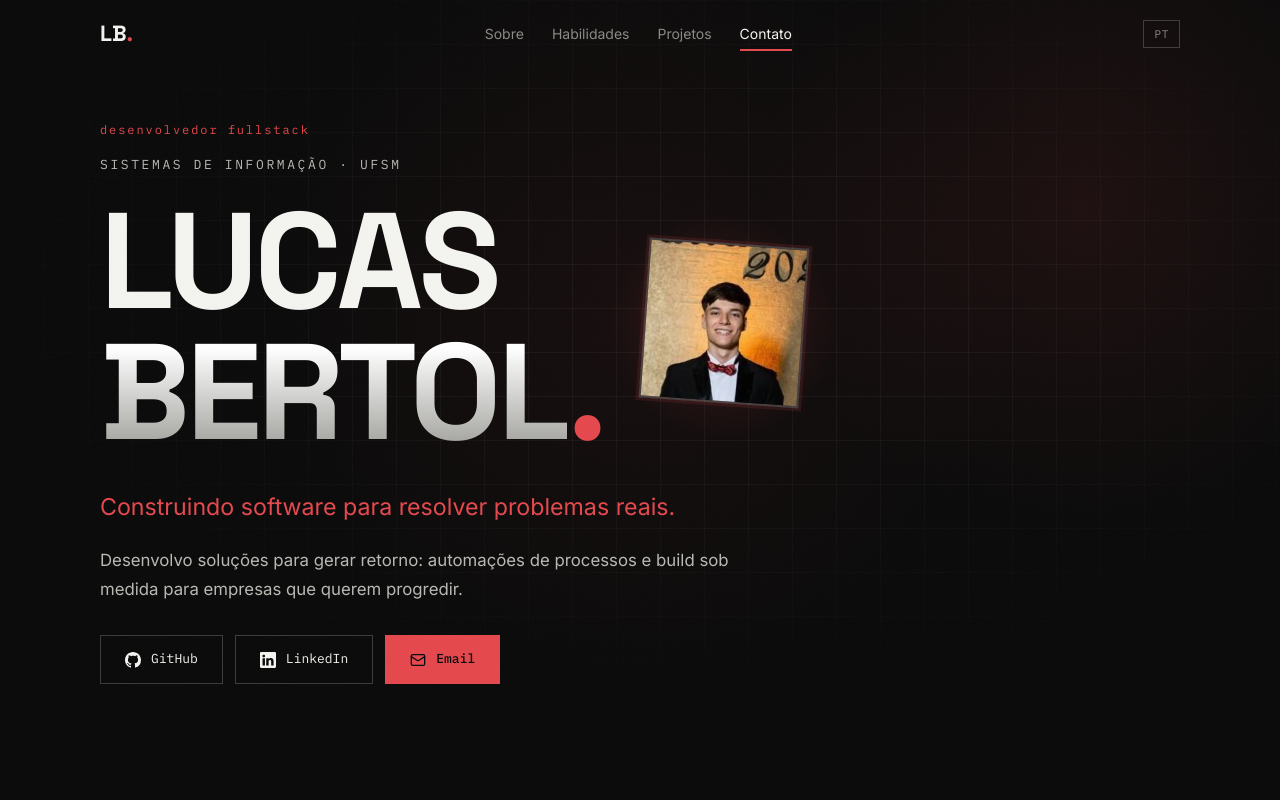
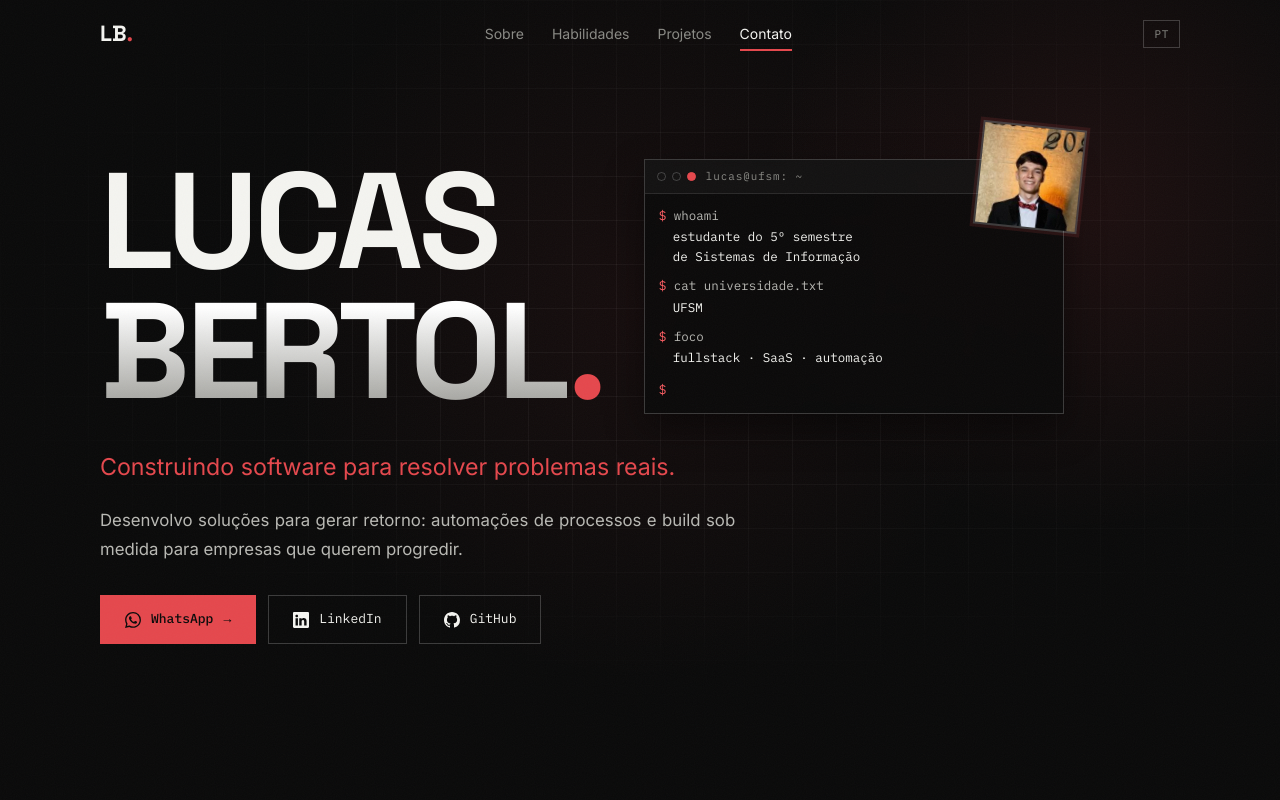
Before and after one commit to lucassbertol/portfolio, a React (Vite) app: page / in a window 1280 px wide. Shown: the top 800 px of the page. Built offline with nearby package versions, Linux system fonts and the light colour scheme.

Commit message:
front end improvements

```diff
--- a/index.html
+++ b/index.html
@@ -6,7 +6,7 @@
     <title>Lucas Bertol | Dev Fullstack</title>
     <meta
       name="description"
-      content="Desenvolvedor Fullstack que resolve problemas reais com código: do controle remoto dos laboratórios da UFSM ao marketplace universitário UniMKT."
+      content="Desenvolvedor Fullstack que resolve problemas reais com código."
     />
     <meta name="author" content="Lucas Bertol" />
     <meta name="theme-color" content="#0a0a0a" />
@@ -19,7 +19,7 @@
     <meta property="og:title" content="Lucas Bertol — Desenvolvedor Fullstack" />
     <meta
       property="og:description"
-      content="Desenvolvedor Fullstack que resolve problemas reais com código: do controle remoto dos laboratórios da UFSM ao marketplace universitário UniMKT."
+      content="Desenvolvedor Fullstack que resolve problemas reais com código."
     />
     <meta property="og:url" content="https://lucasbertol.dev.br/" />
     <meta property="og:image" content="https://lucasbertol.dev.br/og-image.png" />
@@ -32,7 +32,7 @@
     <meta name="twitter:title" content="Lucas Bertol | Dev Fullstack" />
     <meta
       name="twitter:description"
-      content="Desenvolvedor Fullstack que resolve problemas reais com código: do controle remoto dos laboratórios da UFSM ao marketplace universitário UniMKT."
+      content="Desenvolvedor Fullstack que resolve problemas reais com código."
     />
     <meta name="twitter:image" content="https://lucasbertol.dev.br/og-image.png" />
 
--- a/src/components/Hero.tsx
+++ b/src/components/Hero.tsx
@@ -1,7 +1,8 @@
 import { useRef } from 'react';
 import { site } from '../config/site';
 import { useLang } from '../i18n/LangContext';
-import { GithubIcon, LinkedinIcon, MailIcon } from './icons';
+import { GithubIcon, LinkedinIcon, WhatsappIcon } from './icons';
+import { HeroTerminal } from './HeroTerminal';
 
 export function Hero() {
   const { t } = useLang();
@@ -25,8 +26,6 @@ export function Hero() {
     <section id="sobre" className="hero" aria-label={t.hero.sectionAria} onMouseMove={onMouseMove}>
       <div className="hero-fx" ref={fxRef} aria-hidden="true" />
       <div className="container">
-        <p className="section-kicker">{t.hero.kicker}</p>
-        <p className="hero-eyebrow">{t.hero.eyebrow}</p>
         <div className="hero-name-row">
           <h1 className="hero-title">
             Lucas
@@ -34,7 +33,8 @@ export function Hero() {
             <span className="hero-title-fade">Bertol</span>
             <span className="accent-dot">.</span>
           </h1>
-          <div className="hero-avatar-wrap">
+          <div className="hero-terminal-wrap">
+            <HeroTerminal />
             <img
               src={`${import.meta.env.BASE_URL}minhafoto.jpeg`}
               alt="Lucas Bertol"
@@ -45,19 +45,19 @@ export function Hero() {
         <p className="hero-tagline">{t.hero.tagline}</p>
         <p className="hero-text">{t.hero.text}</p>
         <div className="hero-actions">
-          <a href={site.github} className="btn btn-ghost" target="_blank" rel="noopener noreferrer">
-            <GithubIcon /> GitHub
-          </a>
           <a
-            href={site.linkedin}
-            className="btn btn-ghost"
+            className="btn btn-primary"
+            href={site.whatsapp}
             target="_blank"
             rel="noopener noreferrer"
           >
+            <WhatsappIcon /> WhatsApp <span aria-hidden="true">→</span>
+          </a>
+          <a href={site.linkedin} className="btn btn-ghost" target="_blank" rel="noopener noreferrer">
             <LinkedinIcon /> LinkedIn
           </a>
-          <a className="btn btn-primary" href={`mailto:${site.email}`}>
-            <MailIcon /> Email
+          <a href={site.github} className="btn btn-ghost" target="_blank" rel="noopener noreferrer">
+            <GithubIcon /> GitHub
           </a>
         </div>
       </div>
--- /dev/null
+++ b/src/components/HeroTerminal.tsx
@@ -0,0 +1,40 @@
+import { useLang } from '../i18n/LangContext';
+
+export function HeroTerminal() {
+  const { t } = useLang();
+  const { title, lines } = t.hero.terminal;
+
+  return (
+    <div className="hero-terminal">
+      <div className="hero-terminal-bar" aria-hidden="true">
+        <span className="hero-terminal-dots" aria-hidden="true">
+          <i />
+          <i />
+          <i className="is-accent" />
+        </span>
+        <span className="hero-terminal-title">{title}</span>
+      </div>
+      <div className="hero-terminal-body">
+        {lines.map((line) => (
+          <div key={line.cmd} className="hero-terminal-entry">
+            <p className="hero-terminal-cmd">
+              <span className="hero-terminal-prompt">$</span> {line.cmd}
+            </p>
+            <p className="hero-terminal-out">
+              {line.out.split('\n').map((part, i, arr) => (
+                <span key={part}>
+                  {part}
+                  {i < arr.length - 1 && <br />}
+                </span>
+              ))}
+            </p>
+          </div>
+        ))}
+        <p className="hero-terminal-cmd hero-terminal-live">
+          <span className="hero-terminal-prompt">$</span>{' '}
+          <span className="hero-terminal-cursor" aria-hidden="true" />
+        </p>
+      </div>
+    </div>
+  );
+}
--- a/src/i18n/dictionaries.ts
+++ b/src/i18n/dictionaries.ts
@@ -15,11 +15,17 @@ const pt = {
     ],
   },
   hero: {
-    kicker: 'desenvolvedor fullstack',
-    eyebrow: 'Sistemas de Informação · UFSM',
     tagline: 'Construindo software para resolver problemas reais.',
     text: 'Desenvolvo soluções para gerar retorno: automações de processos e build sob medida para empresas que querem progredir.',
     sectionAria: 'Sobre',
+    terminal: {
+      title: 'lucas@ufsm: ~',
+      lines: [
+        { cmd: 'whoami', out: 'estudante do 5º semestre\nde Sistemas de Informação' },
+        { cmd: 'cat universidade.txt', out: 'UFSM' },
+        { cmd: 'foco', out: 'fullstack · SaaS · automação' },
+      ],
+    },
   },
   skills: {
     kicker: '/atuacao',
@@ -48,7 +54,7 @@ const pt = {
       unimkt: {
         tagline: 'Um marketplace pensado para o ambiente universitário.',
         description:
-          'Marketplace universitário construído do zero em PHP e MySQL: modelagem do banco, sistema de autenticação de usuários, publicação e gestão de anúncios. No ar em unimkt.shop.',
+          'Marketplace universitário construído do zero em PHP e banco de dados em MySQL: modelagem do banco, sistema de autenticação de usuários, publicação e gestão de anúncios. No ar em unimkt.shop.',
         cta: 'Visitar projeto',
       },
     } as Record<ProjectId, { tagline: string; description: string; badge?: string; cta: string }>,
@@ -78,11 +84,17 @@ const en: typeof pt = {
     ],
   },
   hero: {
-    kicker: 'fullstack developer',
-    eyebrow: 'Information Systems · UFSM',
     tagline: 'Building software to solve real problems.',
     text: "I build solutions that generate results: process automation and custom-built systems for companies that want to move forward.",
     sectionAria: 'About',
+    terminal: {
+      title: 'lucas@ufsm: ~',
+      lines: [
+        { cmd: 'whoami', out: '5th semester Information\nSystems student' },
+        { cmd: 'cat universidade.txt', out: 'UFSM' },
+        { cmd: 'foco', out: 'fullstack · SaaS · automation' },
+      ],
+    },
   },
   skills: {
     kicker: '/expertise',
--- a/src/styles/global.css
+++ b/src/styles/global.css
@@ -431,15 +431,6 @@ section[id] {
   z-index: 1;
 }
 
-.hero-eyebrow {
-  font-family: var(--font-mono);
-  font-size: 13px;
-  letter-spacing: 0.2em;
-  text-transform: uppercase;
-  color: var(--text-2);
-  margin: 0 0 20px;
-}
-
 .hero-title {
   margin: 0;
   font-family: var(--font-display);
@@ -470,6 +461,8 @@ section[id] {
   line-height: 1.7;
   max-width: 60ch;
   margin: 20px 0 0;
+  text-align: justify;
+  hyphens: auto;
 }
 
 .hero-name-row {
@@ -479,30 +472,130 @@ section[id] {
   flex-wrap: wrap;
 }
 
-.hero-avatar-wrap {
+.hero-terminal-wrap {
   position: relative;
   flex-shrink: 0;
 }
 
-.hero-avatar-wrap::before {
-  content: '';
+.hero-avatar {
   position: absolute;
-  inset: -22%;
-  background: radial-gradient(circle, rgba(229, 72, 77, 0.18), transparent 68%);
-}
-
-.hero-avatar {
-  width: 160px;
-  height: 160px;
+  top: -34px;
+  right: -18px;
+  width: 104px;
+  height: 104px;
   object-fit: cover;
   border: 2px solid var(--line-strong);
   box-shadow: 0 0 0 3px var(--accent-dim);
-  transform: rotate(4deg);
+  transform: rotate(6deg);
   transition: transform 0.45s var(--ease);
+  z-index: 2;
 }
 
 .hero-avatar:hover {
   transform: rotate(7deg) translateY(-4px);
+}
+
+/* ---------- hero terminal ---------- */
+
+.hero-terminal {
+  width: 340px;
+  max-width: 100%;
+  background: rgba(10, 10, 10, 0.82);
+  border: 1px solid var(--line-strong);
+  box-shadow: 0 14px 36px rgba(0, 0, 0, 0.45);
+  font-family: var(--font-mono);
+  font-size: 12.5px;
+  line-height: 1.55;
+  text-align: left;
+  backdrop-filter: blur(4px);
+}
+
+/* desktop: terminal um pouco mais largo, estendendo à direita */
+@media (min-width: 1024px) {
+  .hero-terminal {
+    width: 420px;
+  }
+}
+
+.hero-terminal-bar {
+  display: flex;
+  align-items: center;
+  gap: 10px;
+  padding: 8px 12px;
+  border-bottom: 1px solid var(--line);
+  background: rgba(255, 255, 255, 0.03);
+}
+
+.hero-terminal-dots {
+  display: inline-flex;
+  gap: 6px;
+}
+
+.hero-terminal-dots i {
+  width: 9px;
+  height: 9px;
+  border-radius: 50%;
+  border: 1px solid var(--line-strong);
+}
+
+.hero-terminal-dots i.is-accent {
+  background: var(--accent);
+  border-color: var(--accent);
+}
+
+.hero-terminal-title {
+  color: var(--muted);
+  font-size: 11px;
+  letter-spacing: 0.08em;
+}
+
+.hero-terminal-body {
+  padding: 12px 14px 14px;
+}
+
+.hero-terminal-entry + .hero-terminal-entry {
+  margin-top: 10px;
+}
+
+.hero-terminal-cmd {
+  margin: 0;
+  color: var(--text-2);
+}
+
+.hero-terminal-prompt {
+  color: var(--accent-bright);
+}
+
+.hero-terminal-out {
+  margin: 2px 0 0;
+  padding-left: 14px;
+  color: var(--text);
+}
+
+.hero-terminal-live {
+  display: flex;
+  align-items: center;
+  gap: 8px;
+  margin: 12px 0 0;
+}
+
+.hero-terminal-cursor {
+  width: 7px;
+  height: 14px;
+  background: var(--accent);
+  animation: term-blink 1.1s steps(1) infinite;
+}
+
+@keyframes term-blink {
+  50% {
+    opacity: 0;
+  }
+}
+
+@media (prefers-reduced-motion: reduce) {
+  .hero-terminal-cursor {
+    animation: none;
+  }
 }
 
 .hero-actions {
@@ -514,13 +607,34 @@ section[id] {
 
 @media (max-width: 480px) {
   .hero-avatar {
-    width: 110px;
-    height: 110px;
+    top: -26px;
+    right: -10px;
+    width: 84px;
+    height: 84px;
   }
 
   .hero-actions .btn {
     flex: 1 1 100%;
     justify-content: center;
+  }
+}
+
+/* celular: nome maior, alinhado com a borda esquerda do terminal, que se estende até a largura dos textos */
+@media (max-width: 600px) {
+  .hero-name-row {
+    flex-direction: column;
+    align-items: flex-start;
+    gap: 22px;
+    width: 100%;
+  }
+
+  .hero-title {
+    font-size: clamp(3.4rem, 15vw, 4.75rem);
+  }
+
+  .hero-terminal-wrap,
+  .hero-terminal {
+    width: 100%;
   }
 }
 
@@ -678,6 +792,8 @@ section[id] {
   line-height: 1.7;
   max-width: 62ch;
   margin: 10px 0 0;
+  text-align: justify;
+  hyphens: auto;
 }
 
 .project-tech {
@@ -734,6 +850,8 @@ section[id] {
   line-height: 1.7;
   max-width: 52ch;
   margin: clamp(20px, 3vh, 28px) 0 0;
+  text-align: justify;
+  hyphens: auto;
 }
 
 /* ---------- footer ---------- */
```
